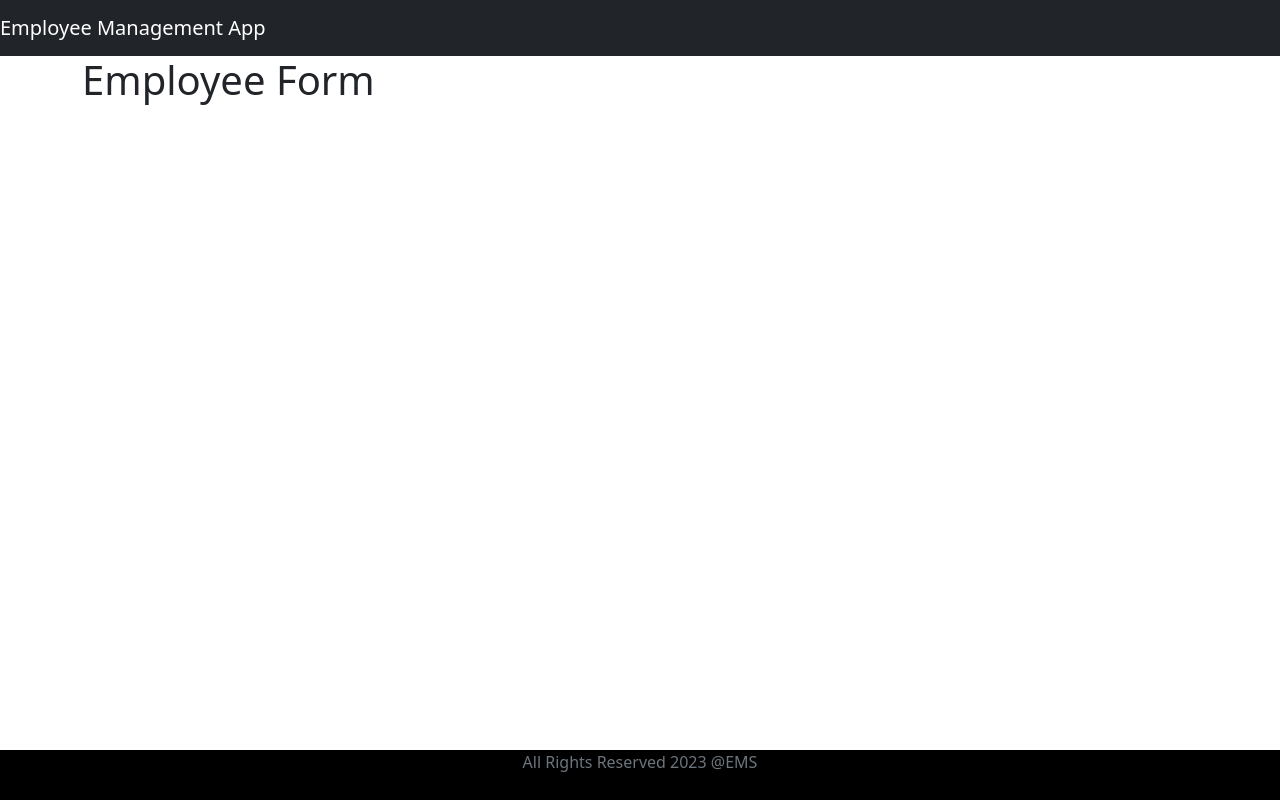
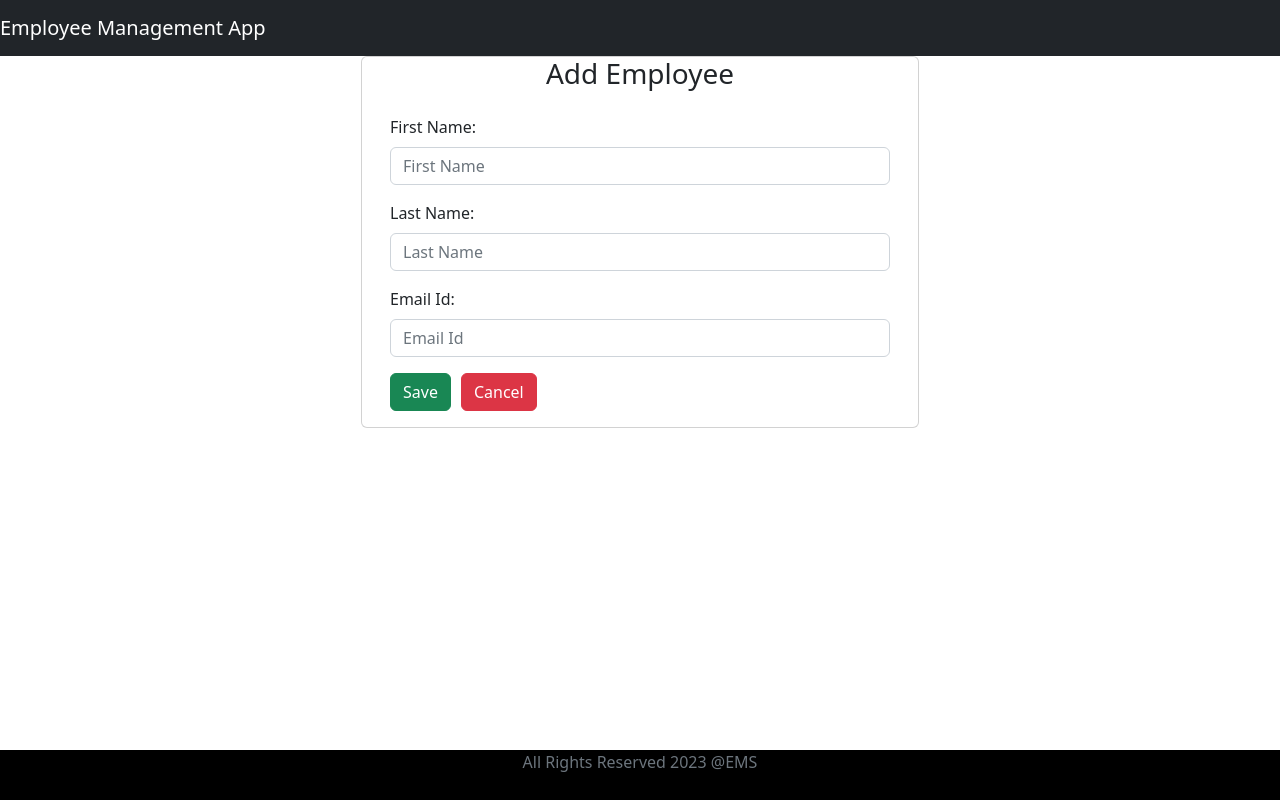
Before and after one commit to codex95/Employee-Management-System, a React (Create React App) app in the folder react-frontend/: page /add-employee in a window 1280 px wide. Built offline with nearby package versions, Linux system fonts and the light colour scheme.

Commit message:
Create add employee submission form

```diff
--- a/react-frontend/src/Components/CreateEmployeeComponent.jsx
+++ b/react-frontend/src/Components/CreateEmployeeComponent.jsx
@@ -5,14 +5,69 @@
     super(props)
 
     this.state = {
+        firstName: '',
+        lastName: '',
+        emailId: ''
+    }
+    this.changeFirstNameHandler = this.changeFirstNameHandler.bind(this);
+    this.changeLastNameHandler = this.changeLastNameHandler.bind(this);
+    this.saveEmployee = this.saveEmployee.bind(this);
+  }
 
-    }
-  }
+saveEmployee = (e) => {
+    e.preventDefault();
+    let employee = {firstName: this.state.firstName, lastName: this.state.lastName, emailId: this.state.emailId};
+    console.log('employee => ' + JSON.stringify(employee));
+}
+
+changeFirstNameHandler = (event) => {
+    this.setState({firstName: event.target.value});
+}
+
+changeLastNameHandler = (event) => {
+    this.setState({lastName: event.target.value});
+}
+
+changeEmailIdHandler = (event) => {
+    this.setState({emailId: event.target.value});
+}
+
+cancel() {
+    this.props.history.push('/employees');
+}
 
   render() {
     return (
       <div>
-            <h1> Employee Form</h1>
+            < div className="container">
+                <div className="row">
+                    <div className="card col-md-6 offset-md-3 offset-md-3">
+                        <h3 className="text-center">Add Employee</h3>
+                        <div className="card-body">
+                            <form>
+                                <div className="form-group">
+                                    <label> First Name: </label>
+                                    <input placeholder="First Name" name="firstName" className="form-control"
+                                        value={this.state.firstName} onChange={this.changeFirstNameHandler} />
+                                </div>
+                                <div className="form-group">
+                                    <label> Last Name: </label>
+                                    <input placeholder="Last Name" name="lastName" className="form-control"
+                                        value={this.state.lastName} onChange={this.changeLastNameHandler} />
+                                </div>
+                                <div className="form-group">
+                                    <label> Email Id: </label>
+                                    <input placeholder="Email Id" name="emailId" className="form-control"
+                                        value={this.state.emailId} onChange={this.changeEmailIdHandler} />
+                                </div>
+
+                                <button className="btn btn-success" onClick={this.saveEmployee}>Save</button>
+                                <button className="btn btn-danger" onClick={this.cancel.bind(this)} style={{marginLeft: "10px"}}>Cancel</button>
+                            </form>
+                        </div>
+                    </div>
+                </div>
+            </div>
       </div>
     )
   }
```
